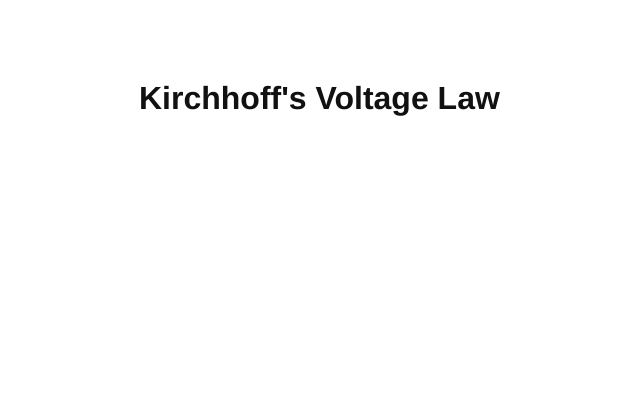
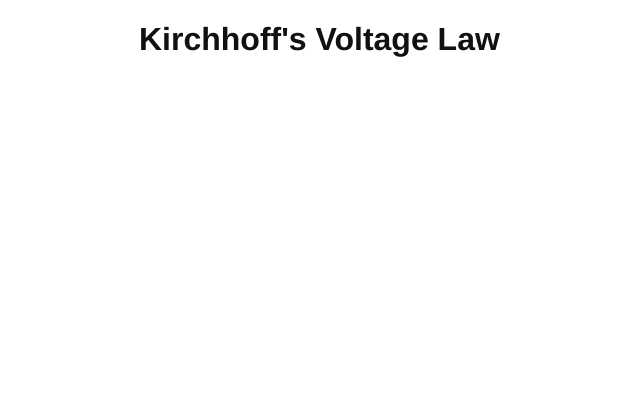
Before and after one commit to joebentley/kirchhoff-voltage-law, a website: page index.html in a window 1280 px wide. Shown: the whole page, without its empty margins (101-741 px from the left). Drawn offline with nearby package versions, Linux system fonts and the light colour scheme; some packages are replaced by stand-ins of ours.

Commit message:
Removed margin

```diff
--- a/static/style.css
+++ b/static/style.css
@@ -1,5 +1,5 @@
 body {
-  margin: 5em auto;
+  margin: 0 auto;
   max-width: 50em;
 
   font-family: "Helvetica", "Arial", sans-serif;
```
